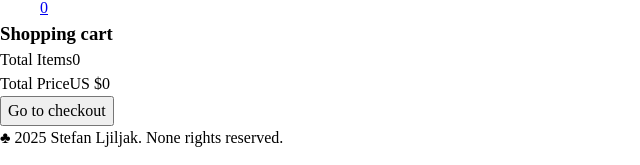
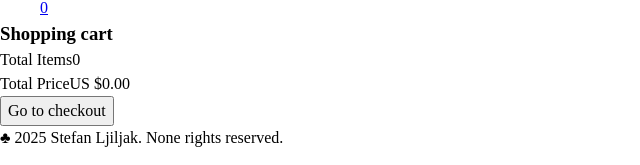
Before and after one commit to baplaninarenje/shopping-cart, a React (Vite) app: page /cart in a window 1280 px wide. Shown: the part 124-289 px from the top of the page, without its empty margins (0-640 px from the left). Built offline with nearby package versions, Linux system fonts and the light colour scheme.

Commit message:
Fix: round to 2 total price

```diff
--- a/src/components/Cart/GoToCheckout/GoToCheckout.jsx
+++ b/src/components/Cart/GoToCheckout/GoToCheckout.jsx
@@ -6,10 +6,13 @@ const GoToCheckout = () => {
   const { cartItemsCount, cartItems } = useContext(CartContext);
   const navigate = useNavigate();
 
-  const totalPrice = cartItems.reduce(
-    (total, product) => total + product.productPrice * product.productQuantity,
-    0
-  );
+  const totalPrice = cartItems
+    .reduce(
+      (total, product) =>
+        total + product.productPrice * product.productQuantity,
+      0
+    )
+    .toFixed(2);
 
   return (
     <section className="go-to-checkout">
```
